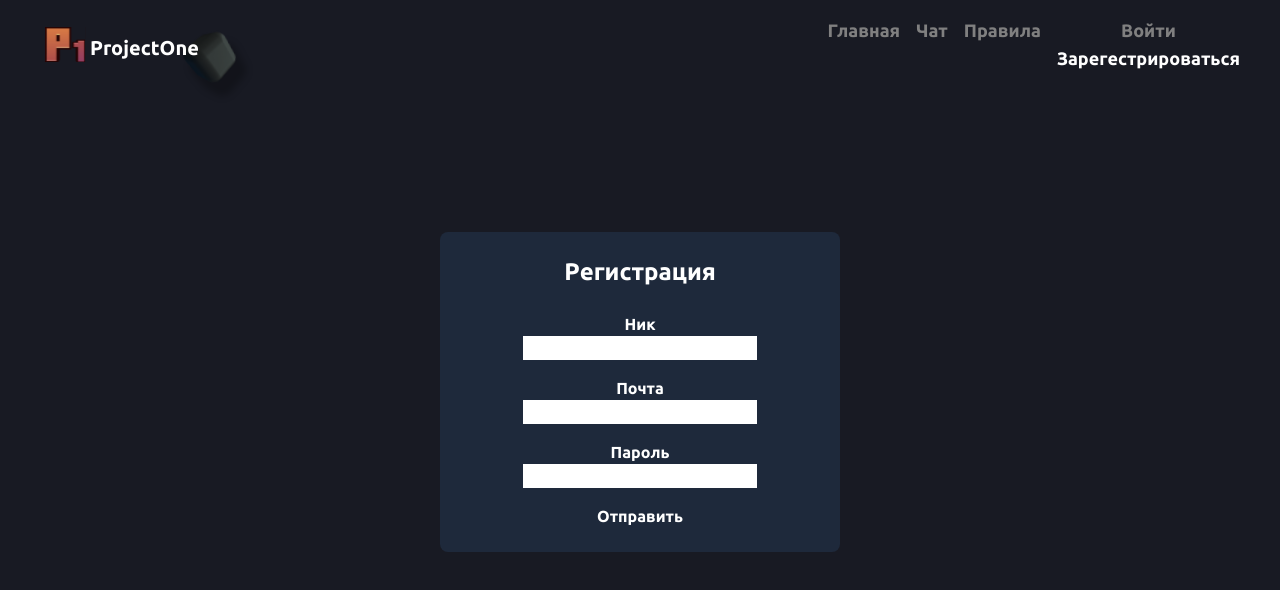
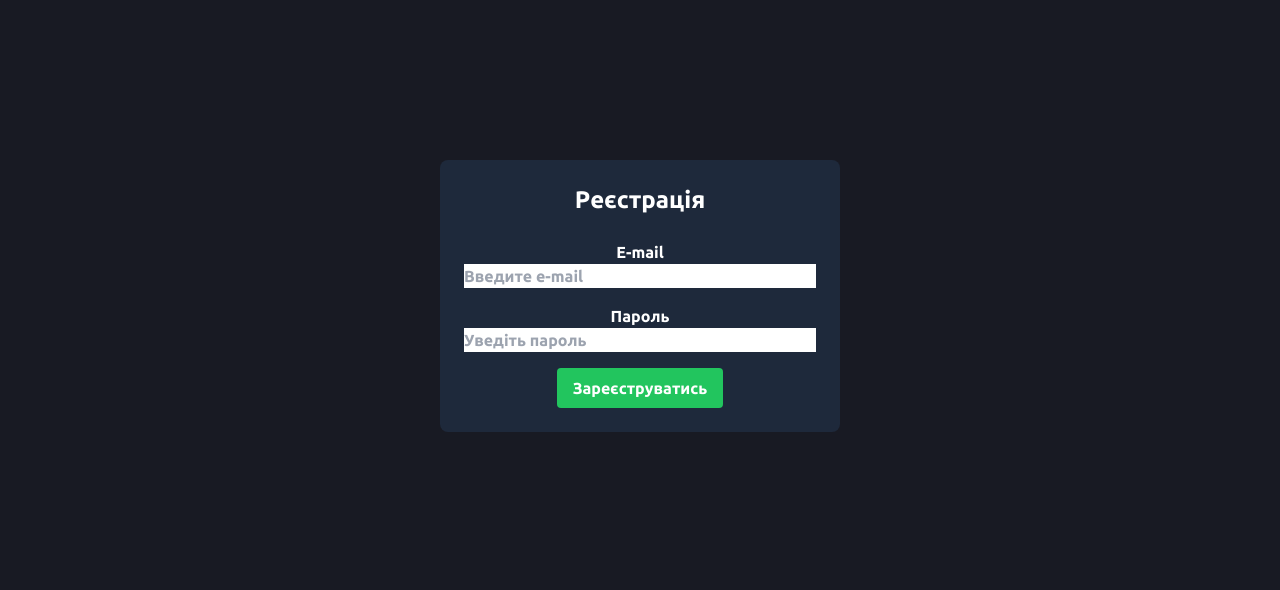
Before and after one commit to k-jdev/projectOne, a React (Vite) app: page /register in a window 1280 px wide. Shown: the top 590 px of the page. Built offline with nearby package versions, Linux system fonts and the light colour scheme.

Commit message:
feat: Додано форму входу та реєстрації з використанням Redux

```diff
--- a/src/components/LoginForm.jsx
+++ b/src/components/LoginForm.jsx
@@ -1,6 +1,7 @@
 import React, { useState } from "react";
 import { useDispatch, useSelector } from "react-redux";
 import { login, register, logout } from "../store/slices/authSlice";
+import { Link } from "react-router-dom";
 
 const LoginForm = () => {
   const [email, setEmail] = useState("");
@@ -26,8 +27,8 @@ const LoginForm = () => {
     <div>
       {user ? (
         <div>
-          <h1>Welcome, {user.name || "User"}!</h1>
-          <button onClick={handleLogout}>Logout</button>
+          <h1>Привіт, {email || "користувачу"}!</h1>
+          <button onClick={handleLogout}>Вийти</button>
         </div>
       ) : (
         <form onSubmit={handleAuth}>
@@ -44,21 +45,27 @@ const LoginForm = () => {
             onChange={(e) => setPassword(e.target.value)}
           />
           <button type="submit" disabled={isLoading}>
-            {isLoading
-              ? isRegistering
-                ? "Registering..."
-                : "Logging in..."
-              : isRegistering
-              ? "Register"
-              : "Login"}
+            {isLoading ? (
+              isRegistering ? (
+                "Registering..."
+              ) : (
+                "Logging in..."
+              )
+            ) : isRegistering ? (
+              <Link to={"/register"}>Реєстрація</Link>
+            ) : (
+              <Link to={"/login"}>Ввійти</Link>
+            )}
           </button>
           <button
             type="button"
             onClick={() => setIsRegistering(!isRegistering)}
           >
-            {isRegistering ? "Switch to Login" : "Switch to Register"}
+            {isRegistering
+              ? "Переключитись на логін"
+              : "Переключитись на реєстрацію"}
           </button>
-          {error && <p style={{ color: "red" }}>{error}</p>}
+          {console.log(error)}
         </form>
       )}
     </div>
--- a/src/components/Navbar/MainNavbar.jsx
+++ b/src/components/Navbar/MainNavbar.jsx
@@ -1,19 +1,27 @@
 import React, { useState } from "react";
 import { Link, useLocation } from "react-router-dom";
+import { useSelector, useDispatch } from "react-redux";
+import { logout } from "../../store/slices/authSlice";
 import logo from "../../assets/logo.svg";
 import square from "../../assets/square.svg";
 import "./MainNavbar.css";
 
 function MainNavbar() {
   const location = useLocation();
+  const dispatch = useDispatch();
   const [activeButton, setActiveButton] = useState(location.pathname);
+  const { user } = useSelector((state) => state.auth);
+
+  const handleLogout = () => {
+    dispatch(logout());
+  };
 
   const handleClick = (path) => {
     setActiveButton(path);
   };
 
   return (
-    <div className="container mx-auto mt-4 flex items-center place-content-between ">
+    <div className="container mx-auto mt-4 flex items-center place-content-between">
       <Link to="/">
         <div className="flex items-end text-white text-xl animate-fadeIn relative">
           <img src={logo} alt="logo" />
@@ -23,10 +31,9 @@ function MainNavbar() {
           </div>
         </div>
       </Link>
-      <ul className="flex gap-4 text-lg ">
-        <Link className="" to="/" onClick={() => handleClick("/")}>
+      <ul className="flex gap-4 text-lg">
+        <Link to="/" onClick={() => handleClick("/")}>
           <li className={activeButton === "/" ? "active" : "inactive"}>
-            <p className=""></p>
             Главная
           </li>
         </Link>
@@ -40,20 +47,32 @@ function MainNavbar() {
             Правила
           </li>
         </Link>
-        <div className="flex flex-col items-center">
+        {user ? (
+          <div className="flex items-center">
+            <span className="text-white mr-4">{user.email}</span>
+            <button
+              className="bg-red-500 text-white py-1 px-3 rounded"
+              onClick={handleLogout}
+            >
+              Вийти
+            </button>
+          </div>
+        ) : (
+          <div className="flex gap-2">
             <Link to="/login" onClick={() => handleClick("/login")}>
               <li className={activeButton === "/login" ? "active" : "inactive"}>
-              Войти
+                Увійти
               </li>
             </Link>
             <Link to="/register" onClick={() => handleClick("/register")}>
               <li
                 className={activeButton === "/register" ? "active" : "inactive"}
               >
-              <button className="">Зарегестрироваться</button>
+                Зареєструватись
               </li>
             </Link>
           </div>
+        )}
       </ul>
     </div>
   );
--- a/src/pages/Home.jsx
+++ b/src/pages/Home.jsx
@@ -8,7 +8,7 @@ function Home() {
     <div className="container mx-auto">
       <Navbar />
       <Header />
-      <LoginForm />
+      {/* <LoginForm /> */}
     </div>
   );
 }
--- a/src/pages/Login.jsx
+++ b/src/pages/Login.jsx
@@ -1,26 +1,63 @@
-import React from "react";
-import MainNavbar from "./../components/Navbar/MainNavbar";
+import React, { useState } from "react";
+import { useDispatch, useSelector } from "react-redux";
+import { useNavigate } from "react-router-dom";
+import { login } from "../store/slices/authSlice";
 
 function Login() {
+  const [email, setEmail] = useState("");
+  const [password, setPassword] = useState("");
+  const dispatch = useDispatch();
+  const navigate = useNavigate();
+  const { isLoading, error, user } = useSelector((state) => state.auth);
+
+  const handleLogin = (e) => {
+    e.preventDefault();
+    dispatch(login({ email, password })).then((action) => {
+      if (action.meta.requestStatus === "fulfilled") {
+        navigate("/"); // Перенаправление на главную страницу
+      }
+    });
+  };
+
   return (
     <div>
-      <MainNavbar />
       <form
-        className="mt-40 mx-auto text-white bg-slate-800 w-1/3 p-6 rounded-lg animate-fadeIn text-center place-self-center"
-        action=""
-        method="get"
+        className="mt-40 mx-auto text-white bg-slate-800 w-1/3 p-6 rounded-lg animate-fadeIn text-center"
+        onSubmit={handleLogin}
       >
-        <h1 className="text-2xl mb-6 text-center">Войти</h1>
-
-        <div className="mb-4 w-full flex flex-col items-center">
-          <label htmlFor="name">Ник </label>
-          <input className="text-black w-2/3" type="text" id="name" />
+        <h1 className="text-2xl mb-6">Увійти</h1>
+        <div className="mb-4">
+          <label htmlFor="email">E-mail</label>
+          <input
+            className="text-black w-full"
+            type="email"
+            id="email"
+            placeholder="Уведіть e-mail"
+            value={email}
+            onChange={(e) => setEmail(e.target.value)}
+            required
+          />
         </div>
-        <div className="mb-4 w-full flex flex-col items-center">
-          <label htmlFor="pass">Пароль </label>
-          <input className="text-black w-2/3" type="password" id="pass" />
+        <div className="mb-4">
+          <label htmlFor="password">Пароль</label>
+          <input
+            className="text-black w-full"
+            type="password"
+            id="password"
+            placeholder="Уведіть паролт"
+            value={password}
+            onChange={(e) => setPassword(e.target.value)}
+            required
+          />
         </div>
-        <button className="place-content-center">Отправить</button>
+        <button
+          type="submit"
+          className="bg-blue-500 text-white py-2 px-4 rounded"
+          disabled={isLoading}
+        >
+          {isLoading ? "Вхід..." : "Увйти"}
+        </button>
+        {error && <p className="text-red-500 mt-2">{error}</p>}
       </form>
     </div>
   );
--- a/src/pages/Register.jsx
+++ b/src/pages/Register.jsx
@@ -1,29 +1,63 @@
-import React from "react";
-import MainNavbar from "./../components/Navbar/MainNavbar";
+import React, { useState } from "react";
+import { useDispatch, useSelector } from "react-redux";
+import { useNavigate } from "react-router-dom";
+import { register } from "../store/slices/authSlice";
 
 function Register() {
+  const [email, setEmail] = useState("");
+  const [password, setPassword] = useState("");
+  const dispatch = useDispatch();
+  const navigate = useNavigate();
+  const { isLoading, error } = useSelector((state) => state.auth);
+
+  const handleRegister = (e) => {
+    e.preventDefault();
+    dispatch(register({ email, password })).then((action) => {
+      if (action.meta.requestStatus === "fulfilled") {
+        navigate("/"); // Перенаправление на главную страницу
+      }
+    });
+  };
+
   return (
     <div>
-      <MainNavbar />
       <form
-        className="mt-40 mx-auto text-white bg-slate-800 w-1/3 p-6 rounded-lg animate-fadeIn text-center place-self-center"
-        action=""
-        method="get"
+        className="mt-40 mx-auto text-white bg-slate-800 w-1/3 p-6 rounded-lg animate-fadeIn text-center"
+        onSubmit={handleRegister}
       >
-        <h1 className="text-2xl mb-6 text-center">Регистрация</h1>
-        <div className="mb-4 w-full flex flex-col items-center">
-          <label htmlFor="name">Ник </label>
-          <input className="text-black w-2/3" type="text" id="name" />
+        <h1 className="text-2xl mb-6">Реєстрація</h1>
+        <div className="mb-4">
+          <label htmlFor="email">E-mail</label>
+          <input
+            className="text-black w-full"
+            type="email"
+            id="email"
+            placeholder="Введите e-mail"
+            value={email}
+            onChange={(e) => setEmail(e.target.value)}
+            required
+          />
         </div>
-        <div className="mb-4 w-full flex flex-col items-center">
-          <label htmlFor="name">Почта </label>
-          <input className="text-black w-2/3" type="text" id="email" />
+        <div className="mb-4">
+          <label htmlFor="password">Пароль</label>
+          <input
+            className="text-black w-full"
+            type="password"
+            id="password"
+            placeholder="Уведіть пароль"
+            value={password}
+            onChange={(e) => setPassword(e.target.value)}
+            required
+          />
         </div>
-        <div className="mb-4 w-full flex flex-col items-center">
-          <label htmlFor="name">Пароль </label>
-          <input className="text-black w-2/3" type="password" id="pass" />
-        </div>
-        <button className=" place-content-center">Отправить</button>
+        <button
+          type="submit"
+          className="bg-green-500 text-white py-2 px-4 rounded"
+          disabled={isLoading}
+        >
+          {isLoading ? "Реєстрація..." : "Зареєструватись"}
+        </button>
+        {error && <p className="text-red-500 mt-2">{error}</p>}
       </form>
     </div>
   );
```
Lines whose indentation alone changed are shown as unchanged.
